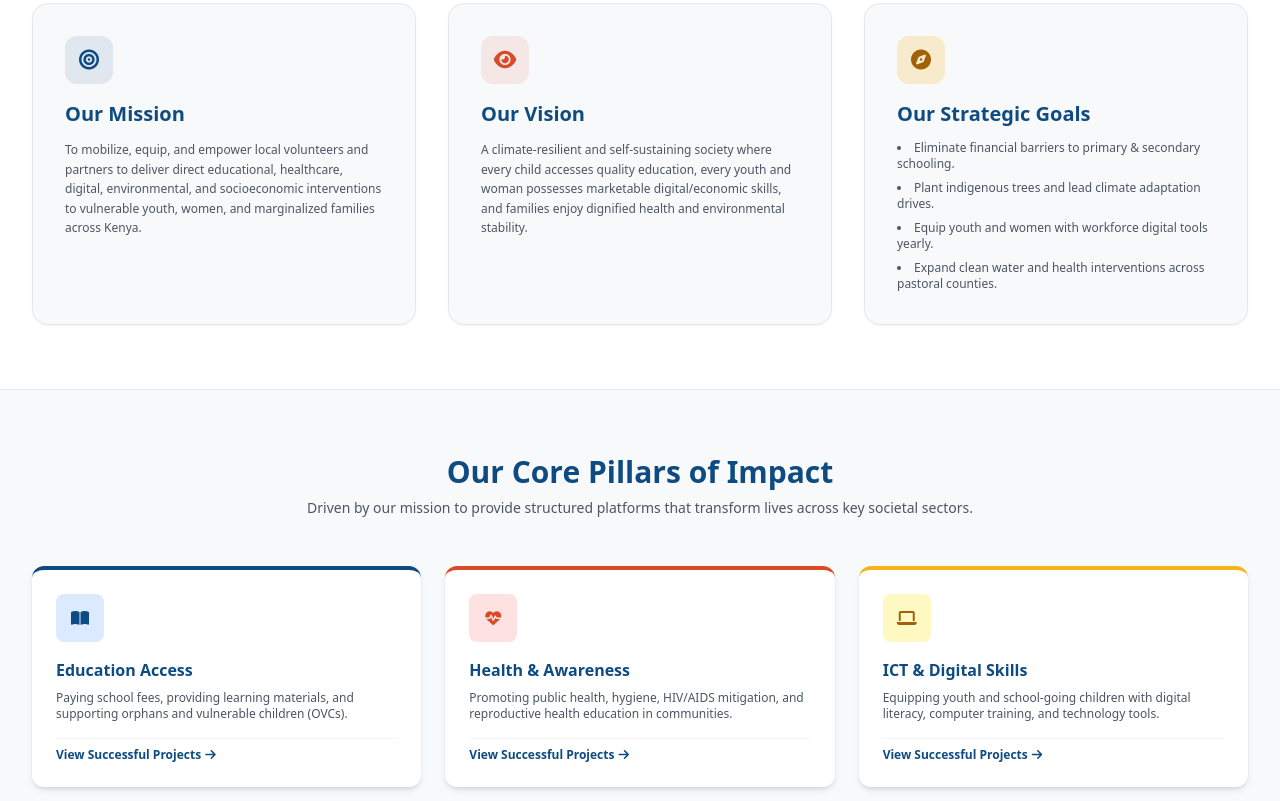
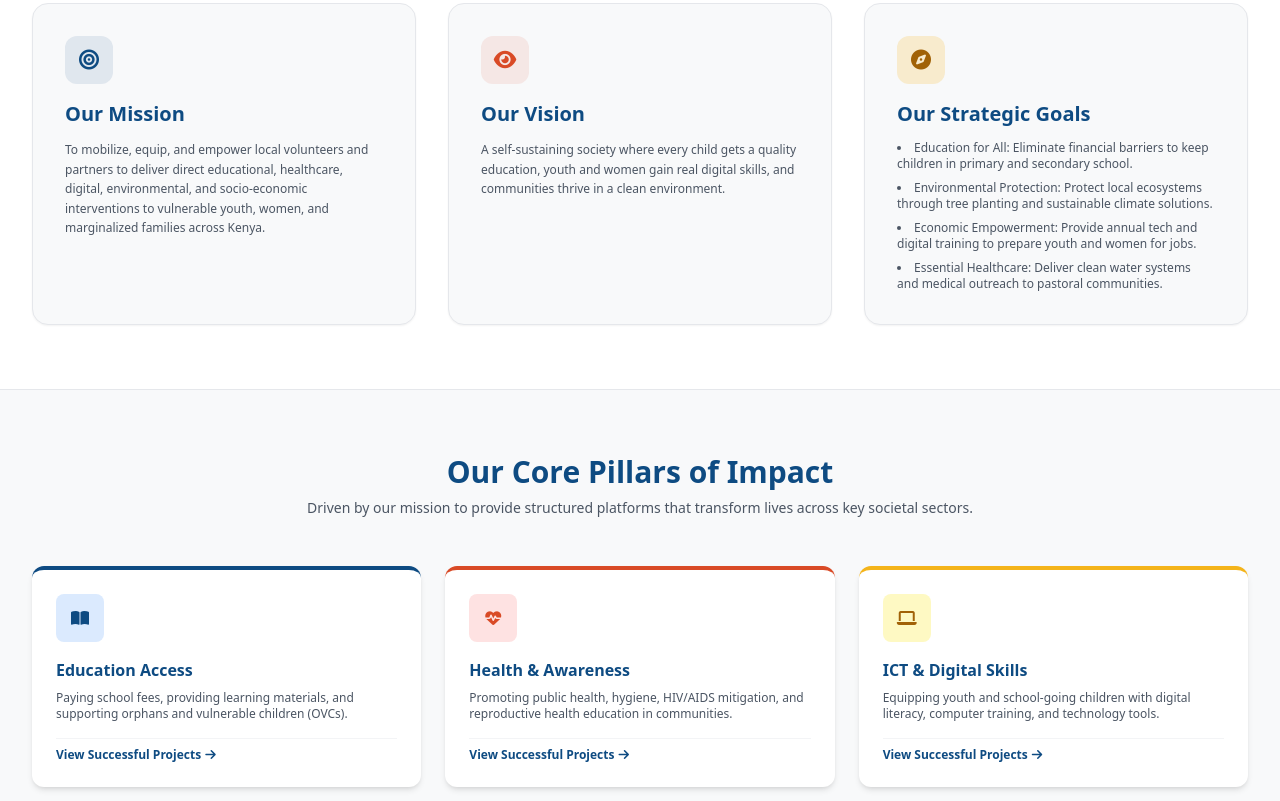
Before and after one commit to mrPullStack/wvfc, a plain HTML site: page index.html in a window 1280 px wide. Shown: the part 899-1700 px from the top of the page. Drawn offline with nearby package versions, Linux system fonts and the light colour scheme.

Commit message:
changed guiding principles

```diff
--- a/index.html
+++ b/index.html
@@ -180,7 +180,7 @@
                     </div>
                     <h3 class="text-lg sm:text-xl font-bold text-trustBlue mb-3">Our Mission</h3>
                     <p class="text-xs text-gray-600 leading-relaxed">
-                        To mobilize, equip, and empower local volunteers and partners to deliver direct educational, healthcare, digital, environmental, and socioeconomic interventions to vulnerable youth, women, and marginalized families across Kenya.
+                        To mobilize, equip, and empower local volunteers and partners to deliver direct educational, healthcare, digital, environmental, and socio-economic interventions to vulnerable youth, women, and marginalized families across Kenya.
                     </p>
                 </div>
 
@@ -191,7 +191,7 @@
                     </div>
                     <h3 class="text-lg sm:text-xl font-bold text-trustBlue mb-3">Our Vision</h3>
                     <p class="text-xs text-gray-600 leading-relaxed">
-                        A climate-resilient and self-sustaining society where every child accesses quality education, every youth and woman possesses marketable digital/economic skills, and families enjoy dignified health and environmental stability.
+                        A self-sustaining society where every child gets a quality education, youth and women gain real digital skills, and communities thrive in a clean environment.
                     </p>
                 </div>
 
@@ -202,10 +202,10 @@
                     </div>
                     <h3 class="text-lg sm:text-xl font-bold text-trustBlue mb-3">Our Strategic Goals</h3>
                     <ul class="text-xs text-gray-600 space-y-2 list-disc list-inside">
-                        <li>Eliminate financial barriers to primary & secondary schooling.</li>
-                        <li>Plant indigenous trees and lead climate adaptation drives.</li>
-                        <li>Equip youth and women with workforce digital tools yearly.</li>
-                        <li>Expand clean water and health interventions across pastoral counties.</li>
+                        <li>Education for All: Eliminate financial barriers to keep children in primary and secondary school.</li>
+                        <li>Environmental Protection: Protect local ecosystems through tree planting and sustainable climate solutions.</li>
+                        <li>Economic Empowerment: Provide annual tech and digital training to prepare youth and women for jobs.</li>
+                        <li>Essential Healthcare: Deliver clean water systems and medical outreach to pastoral communities.</li>
                     </ul>
                 </div>
             </div>
@@ -807,7 +807,7 @@
                         </div>
                     </div>
                     <p class="text-xs text-gray-400 leading-relaxed pr-0 sm:pr-4">
-                        A registered Non-Governmental Organization in Kenya dedicated to catalyzing grassroots transformation across education, climate change adaptation, youth/women empowerment, healthcare access, and digital inclusion.
+                        Empowering local communities across Kenya. From education and healthcare to technology and climate action, we provide youth and women with the tools to build a sustainable future.
                     </p>
                     <div class="flex items-center space-x-3 pt-2">
                         <a href="https://facebook.com" target="_blank" class="w-8 h-8 rounded-full bg-gray-900 border border-gray-800 flex items-center justify-center text-gray-400 hover:text-white hover:border-warmGold transition"><i class="fa-brands fa-facebook"></i></a>
```
